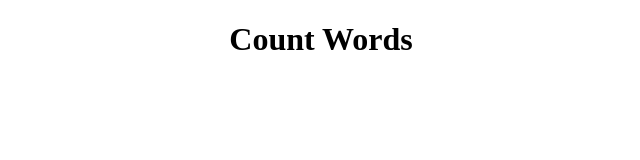
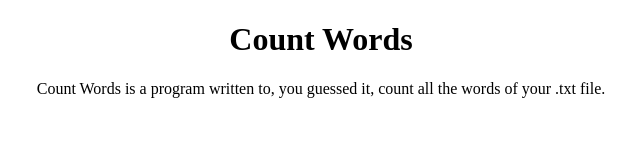
Before and after one commit to McMumf/countWords, a plain HTML site: page index.html in a window 1280 px wide. Shown: the whole page, without its empty margins (327-967 px from the left). Drawn offline with Linux system fonts and the light colour scheme.

Commit message:
Update index.html

```diff
--- a/index.html
+++ b/index.html
@@ -12,6 +12,7 @@
   <body>
     <center>
       <h1>Count Words</h1>
+      <p>Count Words is a program written to, you guessed it, count all the words of your .txt file.</p>
     </center>
   </body>
 </html>
```
